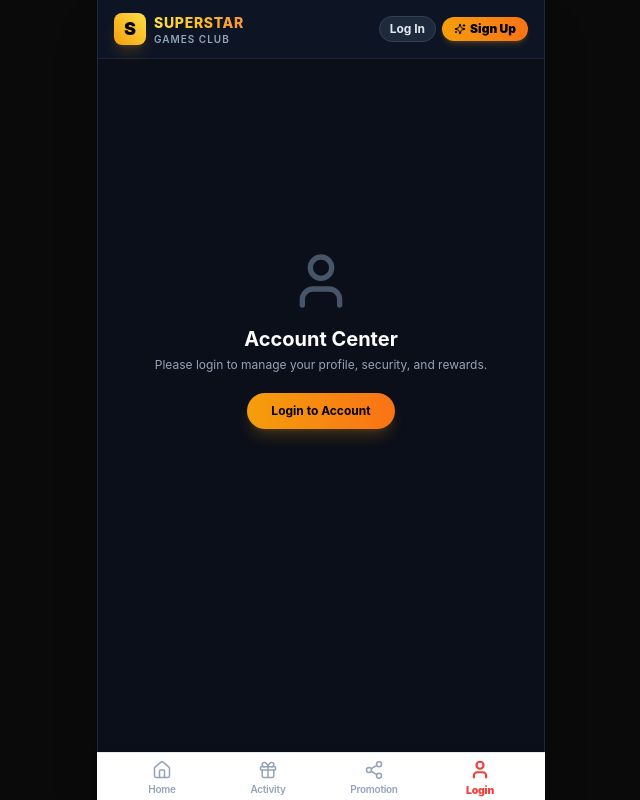
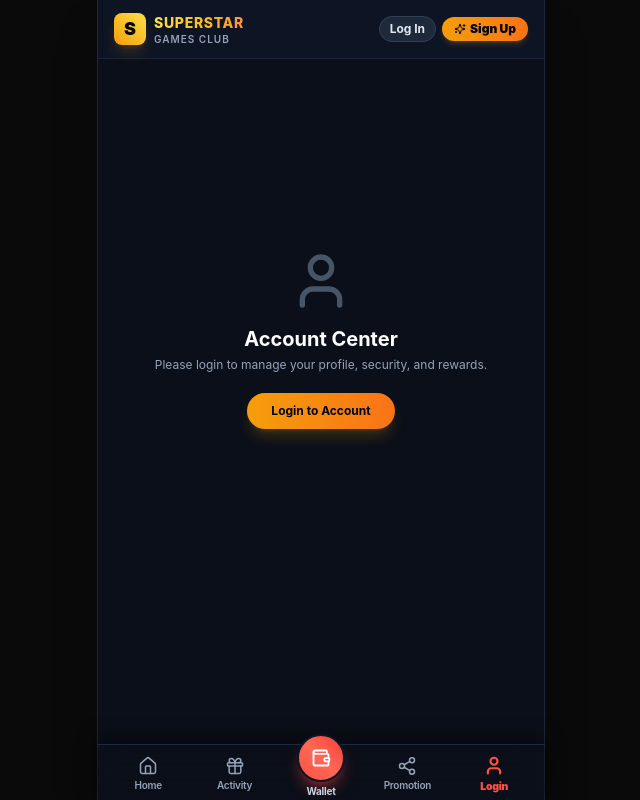
Before and after one commit to skmdfirdousf34/SUPERSTAR-GAMES, a Next.js app in the folder frontend/: page /account in a window 1280 px wide. Shown: the whole page, without its empty margins (319-959 px from the left). Built offline with nearby package versions, Linux system fonts and the light colour scheme; no server answers.

Commit message:
fix(ui): persistent bottom nav with center wallet, clash-proof profile dual-balance, and zero horizontal scroll

```diff
--- a/frontend/src/app/globals.css
+++ b/frontend/src/app/globals.css
@@ -7,6 +7,7 @@
   --foreground: #f8fafc;
 }
 
+html,
 body {
   color: var(--foreground);
   background: var(--background);
@@ -14,6 +15,9 @@ body {
     Ubuntu, Cantarell, "Open Sans", "Helvetica Neue", sans-serif;
   user-select: none;
   -webkit-tap-highlight-color: transparent;
+  overflow-x: hidden !important;
+  max-width: 100vw;
+  width: 100%;
 }
 
 /* Custom scrollbars */
--- a/frontend/src/app/layout.tsx
+++ b/frontend/src/app/layout.tsx
@@ -18,14 +18,14 @@ export default function RootLayout({
 }) {
   return (
     <html lang="en">
-      <body className="bg-neutral-950 min-h-screen">
+      <body className="bg-neutral-950 min-h-screen overflow-x-hidden">
         <AuthProvider>
           <SocketProvider>
             <MobileContainer>
               <Header />
-              <main className="flex-1 pb-20">{children}</main>
-              <BottomNav />
+              <main className="flex-1 pb-24">{children}</main>
             </MobileContainer>
+            <BottomNav />
           </SocketProvider>
         </AuthProvider>
       </body>
--- a/frontend/src/app/page.tsx
+++ b/frontend/src/app/page.tsx
@@ -689,7 +689,7 @@ export default function HomePage() {
       </div>
 
       {/* 7. FLOATING "ADD TO DESKTOP" PILL (Exact Daman Superstar Screenshot Match) */}
-      <div className="fixed bottom-[3.85rem] left-1/2 -translate-x-1/2 z-50 pointer-events-auto">
+      <div className="fixed bottom-[4.25rem] left-1/2 -translate-x-1/2 z-40 pointer-events-auto">
         <button
           onClick={() => {
             alert(
@@ -707,7 +707,7 @@ export default function HomePage() {
       </div>
 
       {/* 8. FLOATING CUSTOMER CARE SUPPORT WIDGET (Single Contact Point) */}
-      <div className="fixed right-3 bottom-20 z-40 pointer-events-auto">
+      <div className="fixed right-3 bottom-24 z-40 pointer-events-auto">
         <a
           href="https://t.me/Raayanhere"
           target="_blank"
--- a/frontend/src/components/BottomNav.tsx
+++ b/frontend/src/components/BottomNav.tsx
@@ -3,22 +3,27 @@
 import React from "react";
 import Link from "next/link";
 import { usePathname } from "next/navigation";
-import { Home, Gift, Share2, User as UserIcon } from "lucide-react";
+import { Home, Gift, Wallet, Share2, User as UserIcon } from "lucide-react";
 import { useAuth } from "../context/AuthContext";
 
 export const BottomNav: React.FC = () => {
   const pathname = usePathname();
   const { user } = useAuth();
 
+  const isWalletActive =
+    pathname === "/wallet" ||
+    pathname.startsWith("/wallet/recharge") ||
+    pathname.startsWith("/wallet/withdraw");
+
   return (
-    <nav className="fixed bottom-0 left-0 right-0 z-40 max-w-md mx-auto bg-white border-t border-slate-200/90 shadow-[0_-2px_10px_rgba(0,0,0,0.05)] px-3 h-12 grid grid-cols-4 items-center">
+    <nav className="fixed bottom-0 inset-x-0 z-50 max-w-md mx-auto bg-[#0e1626]/98 backdrop-blur-md border-t border-slate-800 shadow-[0_-4px_20px_rgba(0,0,0,0.6)] px-2 h-14 grid grid-cols-5 items-center select-none pb-[env(safe-area-inset-bottom,0px)]">
       {/* 1. Home */}
       <Link
         href="/"
         className={`flex flex-col items-center justify-center py-1 transition-all ${
           pathname === "/"
-            ? "text-[#f2413b] font-black scale-105"
-            : "text-slate-400 hover:text-slate-600 font-semibold"
+            ? "text-[#fe5043] font-black scale-105"
+            : "text-slate-400 hover:text-slate-200 font-semibold"
         }`}
       >
         <Home className={`w-5 h-5 ${pathname === "/" ? "stroke-[2.5]" : "stroke-[1.8]"}`} />
@@ -30,34 +35,57 @@ export const BottomNav: React.FC = () => {
         href="/activity"
         className={`flex flex-col items-center justify-center py-1 transition-all ${
           pathname === "/activity"
-            ? "text-[#f2413b] font-black scale-105"
-            : "text-slate-400 hover:text-slate-600 font-semibold"
+            ? "text-[#fe5043] font-black scale-105"
+            : "text-slate-400 hover:text-slate-200 font-semibold"
         }`}
       >
         <Gift className={`w-5 h-5 ${pathname === "/activity" ? "stroke-[2.5]" : "stroke-[1.8]"}`} />
         <span className="text-[10px] tracking-tight leading-none mt-1">Activity</span>
       </Link>
 
-      {/* 3. Promotion / Share */}
+      {/* 3. Center Elevated Wallet (Deposit, Withdraw, Balance) */}
+      <Link
+        href="/wallet"
+        className="flex flex-col items-center justify-center -mt-4 group relative"
+      >
+        <div
+          className={`w-12 h-12 rounded-full flex items-center justify-center shadow-lg transition-transform active:scale-90 ${
+            isWalletActive
+              ? "bg-gradient-to-tr from-amber-400 via-amber-500 to-orange-500 text-black shadow-amber-500/50 ring-2 ring-white/30"
+              : "bg-gradient-to-tr from-[#fe5043] via-[#ff6854] to-[#f2413b] text-white shadow-red-500/40 border-2 border-[#0e1626]"
+          }`}
+        >
+          <Wallet className="w-5 h-5 stroke-[2.2]" />
+        </div>
+        <span
+          className={`text-[10px] tracking-tight leading-none mt-1 font-bold ${
+            isWalletActive ? "text-amber-400 font-black" : "text-slate-300"
+          }`}
+        >
+          Wallet
+        </span>
+      </Link>
+
+      {/* 4. Promotion / Share */}
       <Link
         href="/promotion"
         className={`flex flex-col items-center justify-center py-1 transition-all ${
           pathname === "/promotion"
-            ? "text-[#f2413b] font-black scale-105"
-            : "text-slate-400 hover:text-slate-600 font-semibold"
+            ? "text-[#fe5043] font-black scale-105"
+            : "text-slate-400 hover:text-slate-200 font-semibold"
         }`}
       >
         <Share2 className={`w-5 h-5 ${pathname === "/promotion" ? "stroke-[2.5]" : "stroke-[1.8]"}`} />
         <span className="text-[10px] tracking-tight leading-none mt-1">Promotion</span>
       </Link>
 
-      {/* 4. Account / Login */}
+      {/* 5. Account / Profile */}
       <Link
         href={user ? "/account" : "/login"}
         className={`flex flex-col items-center justify-center py-1 transition-all ${
           pathname === "/account" || pathname === "/login"
-            ? "text-[#f2413b] font-black scale-105"
-            : "text-slate-400 hover:text-slate-600 font-semibold"
+            ? "text-[#fe5043] font-black scale-105"
+            : "text-slate-400 hover:text-slate-200 font-semibold"
         }`}
       >
         <UserIcon className={`w-5 h-5 ${pathname === "/account" || pathname === "/login" ? "stroke-[2.5]" : "stroke-[1.8]"}`} />
--- a/frontend/src/components/Header.tsx
+++ b/frontend/src/components/Header.tsx
@@ -27,43 +27,24 @@ export const Header: React.FC = () => {
       <div className="flex items-center gap-2">
         {user ? (
           <>
-            <Link
-              href="/wallet"
-              className="flex items-center gap-1.5 bg-[#121c2e] hover:bg-[#18253c] border border-slate-700/80 hover:border-amber-500/40 rounded-full px-2.5 py-1 text-xs shadow-md transition group"
-              title={`Real Cash: ₹${user.wallet?.balance?.toFixed(2) ?? "0.00"} | Bonus: ₹${user.wallet?.bonusBalance?.toFixed(2) ?? "0.00"}`}
-            >
-              <Wallet className="w-3.5 h-3.5 text-amber-400 shrink-0" />
-              <span className="text-amber-400 font-black font-mono tracking-tight text-xs">
-                ₹{user.wallet?.balance ? user.wallet.balance.toFixed(2) : "0.00"}
-              </span>
-              {Boolean(user.wallet?.bonusBalance && user.wallet.bonusBalance > 0) && (
-                <span
-                  className="flex items-center gap-0.5 text-[9px] font-bold font-mono bg-gradient-to-r from-amber-500/25 to-orange-500/20 text-amber-300 border border-amber-500/40 px-1.5 py-0.2 rounded-full"
-                  title="Bonus Wallet (1:2 ratio)"
-                >
-                  <Gift className="w-2.5 h-2.5 text-amber-400" />
-                  <span>₹{Math.floor(user.wallet.bonusBalance || 0)}</span>
-                </span>
-              )}
-            </Link>
+            {user.role === "ADMIN" && (
+              <Link
+                href="/admin"
+                className="bg-red-500/20 text-red-400 border border-red-500/40 px-2.5 py-1 rounded-full text-xs font-bold flex items-center gap-1 hover:bg-red-500/30 transition shadow-sm active:scale-95"
+                title="Admin Dashboard"
+              >
+                <ShieldAlert className="w-3.5 h-3.5 text-red-400 shrink-0" />
+                <span>Admin</span>
+              </Link>
+            )}
 
             <Link
               href="/wallet/recharge"
-              className="bg-gradient-to-r from-amber-500 to-orange-500 hover:from-amber-400 hover:to-orange-400 text-black px-2.5 py-1 rounded-full text-xs font-bold flex items-center gap-1 shadow-md shadow-amber-500/20 transition-transform active:scale-95"
+              className="bg-gradient-to-r from-amber-500 to-orange-500 hover:from-amber-400 hover:to-orange-400 text-black px-3 py-1 rounded-full text-xs font-black flex items-center gap-1 shadow-md shadow-amber-500/20 transition-transform active:scale-95"
             >
               <PlusCircle className="w-3.5 h-3.5" />
               <span>Deposit</span>
             </Link>
-
-            {user.role === "ADMIN" && (
-              <Link
-                href="/admin"
-                className="bg-red-500/20 text-red-400 border border-red-500/40 p-1.5 rounded-full hover:bg-red-500/30 text-xs"
-                title="Admin Dashboard"
-              >
-                <ShieldAlert className="w-3.5 h-3.5" />
-              </Link>
-            )}
           </>
         ) : !loading ? (
           <div className="flex items-center gap-1.5">
--- a/frontend/src/components/MobileContainer.tsx
+++ b/frontend/src/components/MobileContainer.tsx
@@ -6,8 +6,8 @@ interface MobileContainerProps {
 
 export const MobileContainer: React.FC<MobileContainerProps> = ({ children }) => {
   return (
-    <div className="min-h-screen bg-neutral-950 flex justify-center selection:bg-amber-500 selection:text-black">
-      <div className="w-full max-w-md min-h-screen bg-[#0b0f19] text-white flex flex-col relative shadow-2xl border-x border-slate-800">
+    <div className="min-h-screen bg-neutral-950 flex justify-center selection:bg-amber-500 selection:text-black overflow-x-hidden">
+      <div className="w-full max-w-md min-h-screen bg-[#0b0f19] text-white flex flex-col relative shadow-2xl border-x border-slate-800 overflow-x-hidden">
         {children}
       </div>
     </div>
```
Also changed, not shown: frontend/src/app/account/page.tsx (+43 -13 lines).
